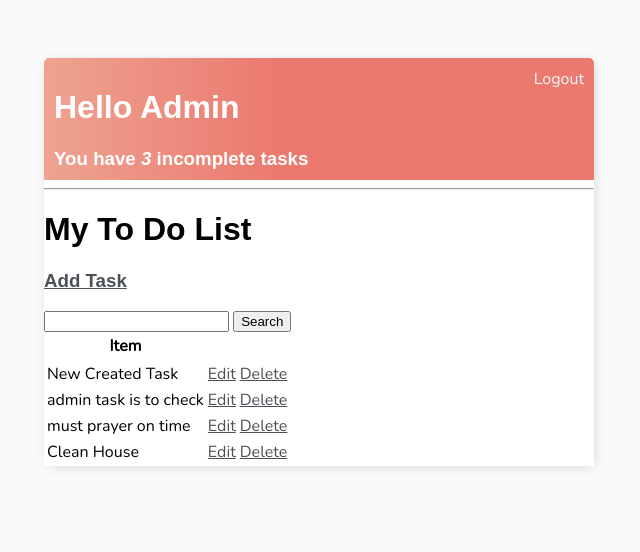
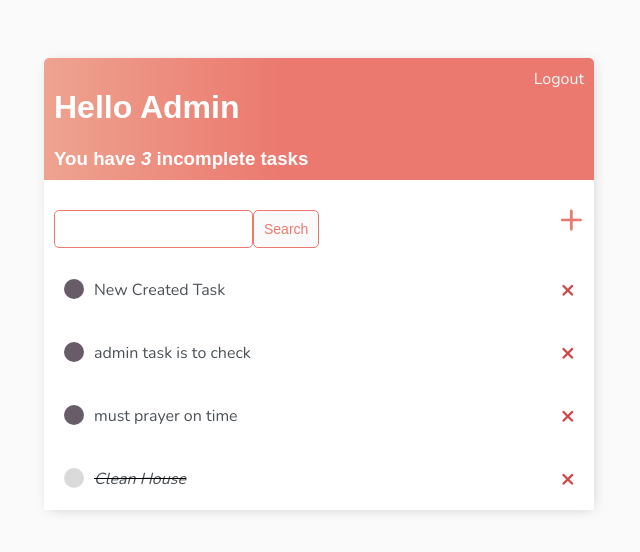
Before and after one commit to Harisleghari/ToDo-List-Django, a Django app: page / in a window 1280 px wide. Shown: the top 552 px of the page, without its empty margins (321-961 px from the left). Run offline with Django 4.2, Linux system fonts and the light colour scheme; a user stored in the database is signed in; data comes from the database, SQL or seed files in the repository; both versions use the stored data as it was after the commit.

Commit message:
add some styling

```diff
--- a/todo_list/templates/base/base.html
+++ b/todo_list/templates/base/base.html
@@ -37,6 +37,90 @@
             text-decoration: none;
         }
 
+        .task-wrapper {
+            display: flex;
+            align-items: center;
+            justify-content: space-between;
+            padding: 20px;
+            background-color: #fff;
+            border-top: 1px solid rgb(266, 266, 266);
+        }
+
+        .task-title {
+            display: flex;
+        }
+
+        .task-title a {
+            text-decoration: none;
+            color: #4b5156;
+            margin-left: 10px;
+        }
+
+        .task-complete-icon {
+            height: 20px;
+            width: 20px;
+            background-color: rgb(105, 92, 105);
+            border-radius: 50%;
+        }
+
+        .task-incomplete-icon {
+            height: 20px;
+            width: 20px;
+            background-color: rgb(218, 218, 218);
+            border-radius: 50%;
+        }
+
+        .delete-link {
+            text-decoration: none;
+            font-weight: 900;
+            color: #cf4949;
+            font-size: 22px;
+            line-height: 0;
+        }
+
+        #search-add-wrapper {
+            display: flex;
+            justify-content: space-between;
+            align-items: center;
+            padding: 10px;
+        }
+
+        #add-link {
+            color: #EB796F;
+            text-decoration: none;
+            font-size: 42px;
+            text-shadow: 1px, 1px #81413b;
+        }
+
+        input[type=text],
+        input[type=password],
+        textarea {
+            border: 1px solid #EB796F;
+            border-radius: 5px;
+            padding: 10px;
+            width: 90%;
+        }
+
+        label {
+            padding-top: 10px |important;
+            display: block;
+        }
+
+        .button {
+            border: 1px solid #EB796F;
+            background-color: #FAFAFA;
+            color: #EB796F;
+            padding: 10px;
+            font-size: 14px;
+            border-radius: 5px;
+            cursor: pointer;
+            text-decoration: none;
+        }
+
+        .card-body {
+            padding: 20px;
+        }
+
         .container {
             max-width: 550px;
             margin: auto;
--- a/todo_list/templates/base/task_list.html
+++ b/todo_list/templates/base/task_list.html
@@ -13,34 +13,39 @@
     {% endif %}
 </div>
 
+<div id='search-add-wrapper'>
+    <form method='get' action="" style="margin-top: 20px; display: flex;">
+        <input type="text" name='search_area' value='{{search_input}}'>
+        <button class="button" type='submit'>Search</button>
+    </form>
+    <a id="add-link" href=" {% url 'create' %} ">&#x2b</a>
+</div>
 
 
-<hr>
-<h1>My To Do List</h1>
-<h3><a href=" {% url 'create' %} ">Add Task</a></h3>
-
-<form method='get' action="">
-    <input type="text" name='search_area' value='{{search_input}}'>
-    <button type='submit'>Search</button>
-</form>
-
-<table>
-    <tr>
-        <th>Item</th>
-        <th></th>
-        <th></th>
-        <th></th>
-    </tr>
-    <tr>
-        {% for task in tasks %}
-    </tr>
-    <td>{{task.title}}</td>
-    <td><a href=" {% url 'update' task.id %} ">Edit</a></td>
-    <td><a href=" {% url 'delete' task.id %} ">Delete</a></td>
 
 
+
+
+<div class='task-items-wrapper'>
+    {% for task in tasks %}
+    <div class='task-wrapper'>
+        {% if task.complete %}
+        <div class='task-title'>
+            <div class='task-incomplete-icon'></div>
+            <i><s><a href=" {% url 'update' task.id %} ">{{task}}</a></s></i>
+        </div>
+        <a class='delete-link' href=" {% url 'delete' task.id %} ">&#215;</a>
+        {% else %}
+        <div class='task-title'>
+            <div class='task-complete-icon'></div>
+            <a href=" {% url 'update' task.id %} ">{{task}}</a>
+        </div>
+        <a class='delete-link' href=" {% url 'delete' task.id %} ">&#215;</a>
+        {% endif %}
+
+    </div>
     {% empty %}
         <h3>No itmes in a list</h3>
-        {% endfor %}
-</table>
-{% endblock content %}
+    {% endfor  %}
+</div>
+{% endblock %}
```
Also changed, not shown: todo_list/templates/base/loginpage.html (+7 -1 lines), todo_list/templates/base/register.html (+18 -7 lines), todo_list/templates/base/task_create.html (+14 -7 lines), todo_list/templates/base/task_delete.html (+13 -7 lines), todo_list/db.sqlite3.
